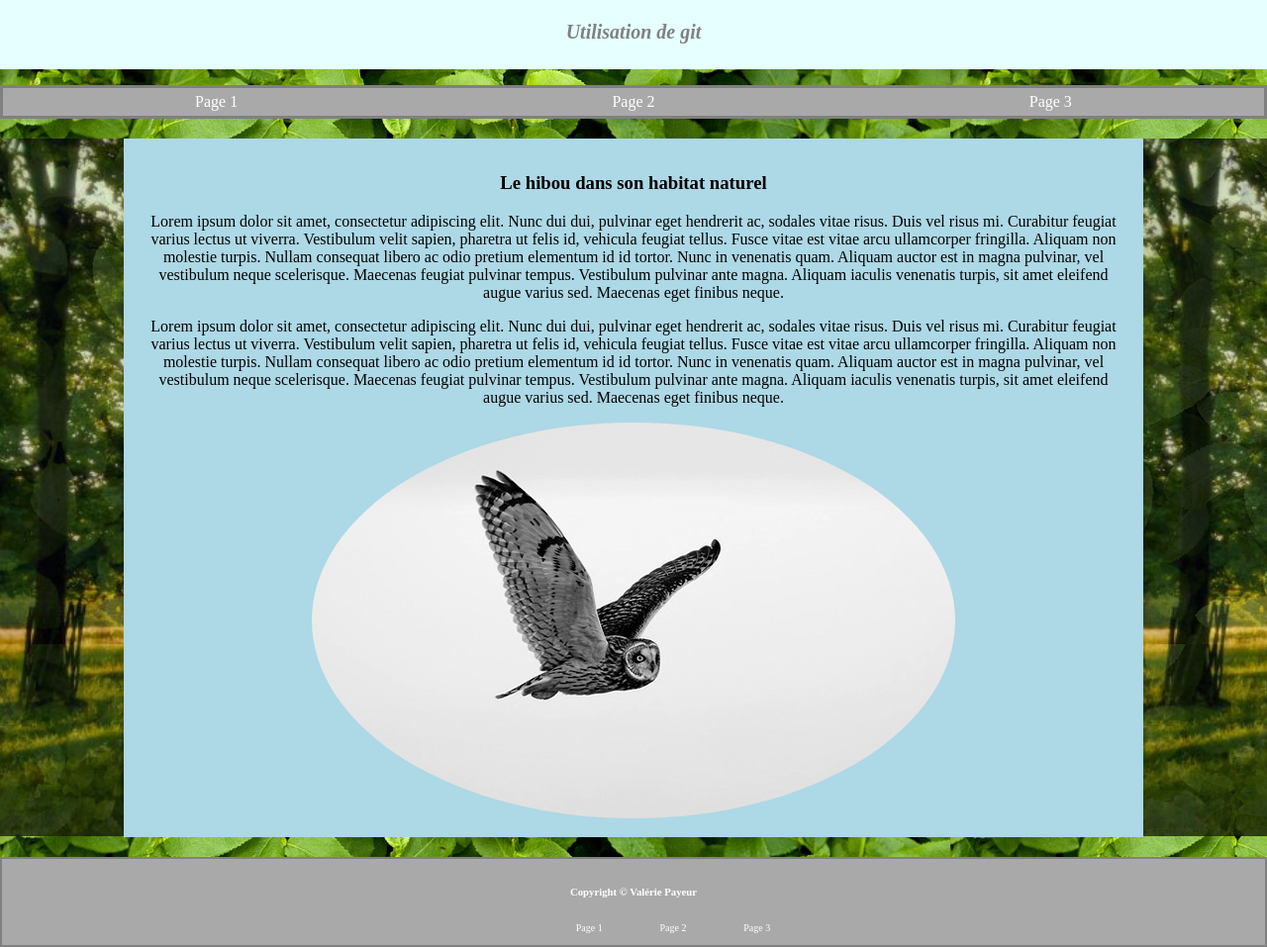
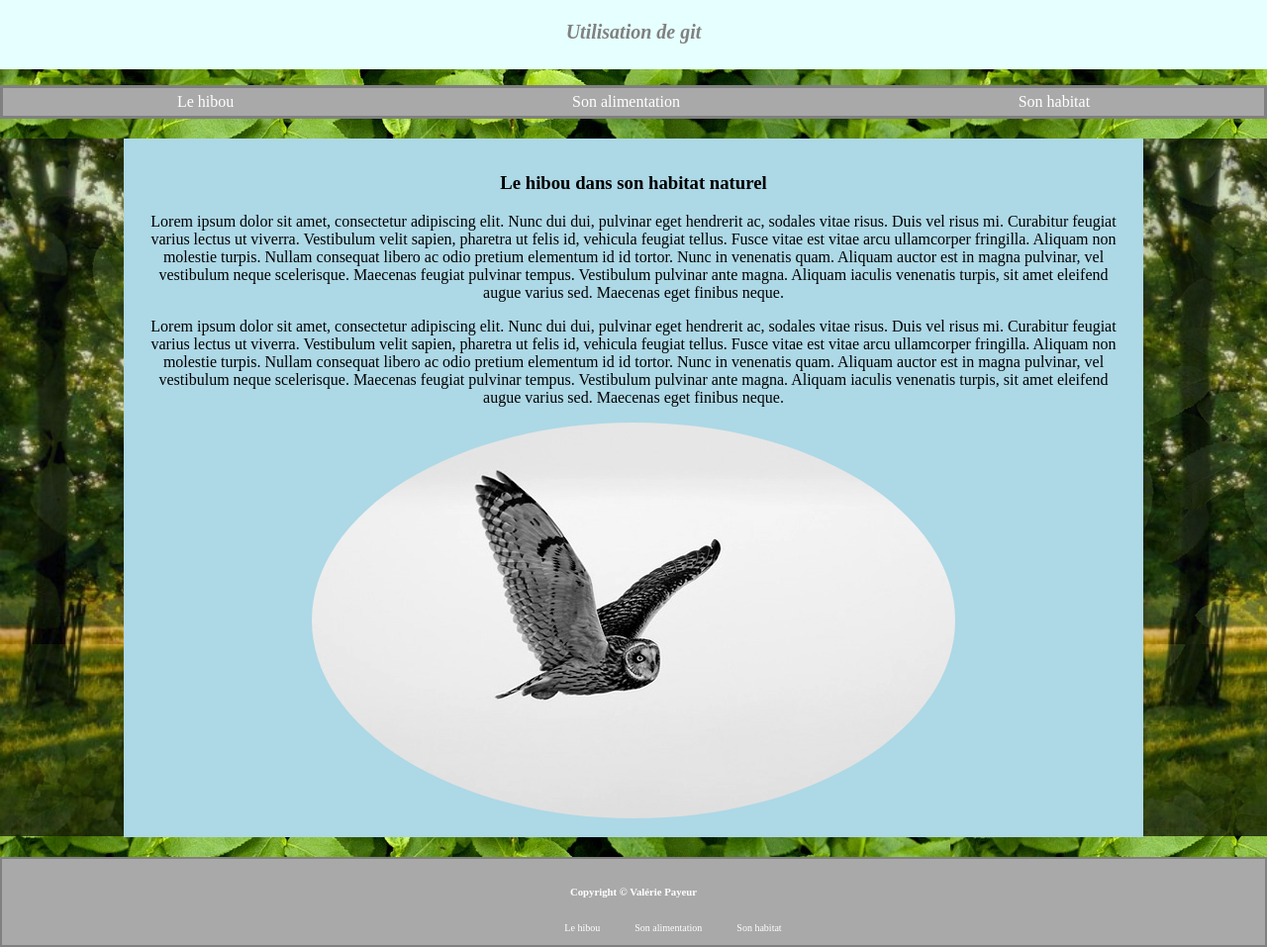
Before and after one commit to valp26/veille-node-2, a plain HTML site: page index.html in a window 1280 px wide. Shown: the part 69-1026 px from the top of the page at 99% size. Drawn offline with Linux system fonts and the light colour scheme.

Commit message:
Nomination des onglets de la navigation

```diff
--- a/index.html
+++ b/index.html
@@ -15,9 +15,9 @@
 	<!--Menu principal-->
 	<nav>
 		<ul>
-			<li>Page 1</li>
-			<li>Page 2</li>
-			<li>Page 3</li>
+			<li>Le hibou</li>
+			<li>Son alimentation</li>
+			<li>Son habitat</li>
 		</ul>
 	</nav>
 	<!--Zone centrale de la page-->
@@ -38,9 +38,9 @@
 	<footer>
 		<h6>Copyright © Valérie Payeur</h6>
 		<ul>
-			<li>Page 1</li>
-			<li>Page 2</li>
-			<li>Page 3</li>
+			<li>Le hibou</li>
+			<li>Son alimentation</li>
+			<li>Son habitat</li>
 		</ul>
 	</footer>
 </body>
```
